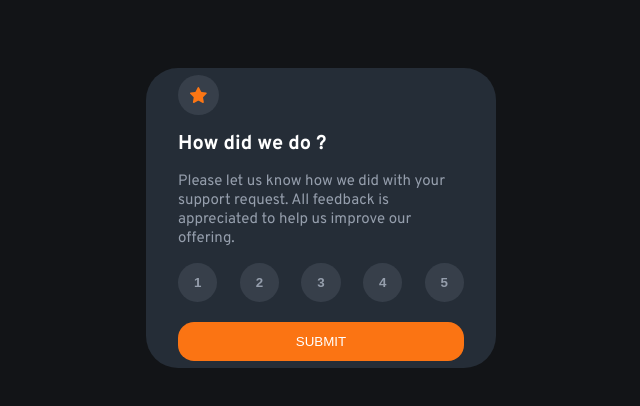
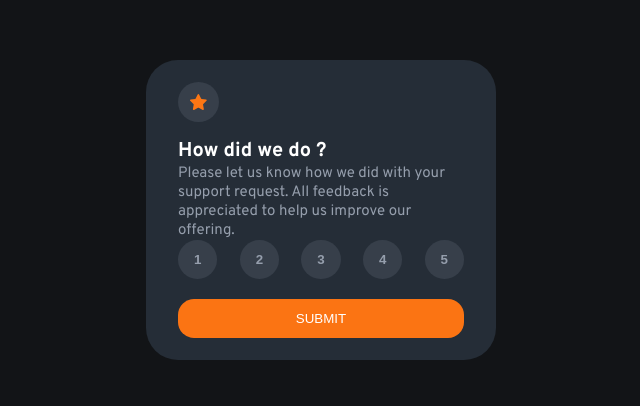
Before and after one commit to srijanB7/rating-component, a plain HTML site: page index.html in a window 1280 px wide. Shown: the part 190-596 px from the top of the page, without its empty margins (319-959 px from the left). Drawn offline with Linux system fonts and the light colour scheme.

Commit message:
Update style.css

```diff
--- a/style.css
+++ b/style.css
@@ -10,12 +10,16 @@
     --primary: Orange: hsl(25, 97%, 53%);
     font-family: Overpass;
 }
+* {
+    margin: 0;
+}
 body {
     display: flex;
     justify-content: center;
     align-items: center;
     height: 100vh;
     background-color: var(--VeryDarkBlue);
+    flex: 1;
 }
 .container {
     background-color: var(--DarkBlue);
```
